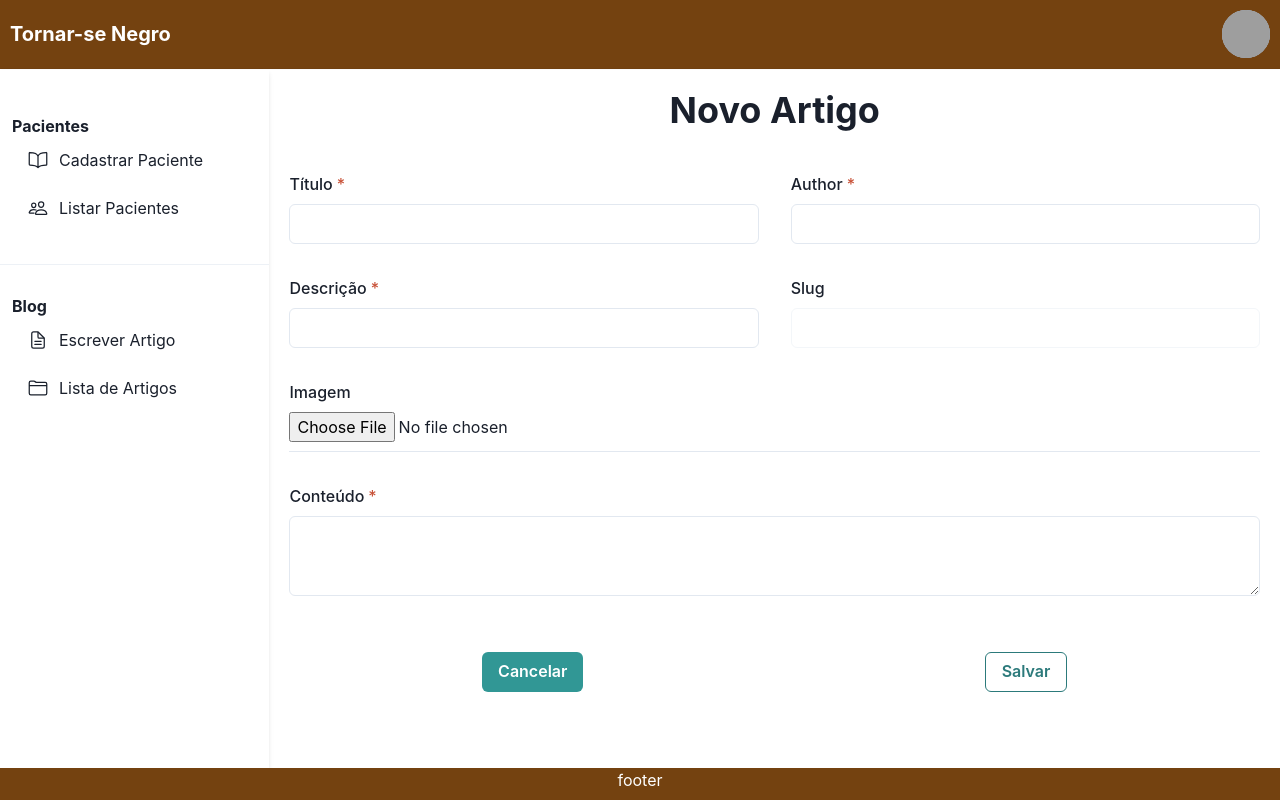
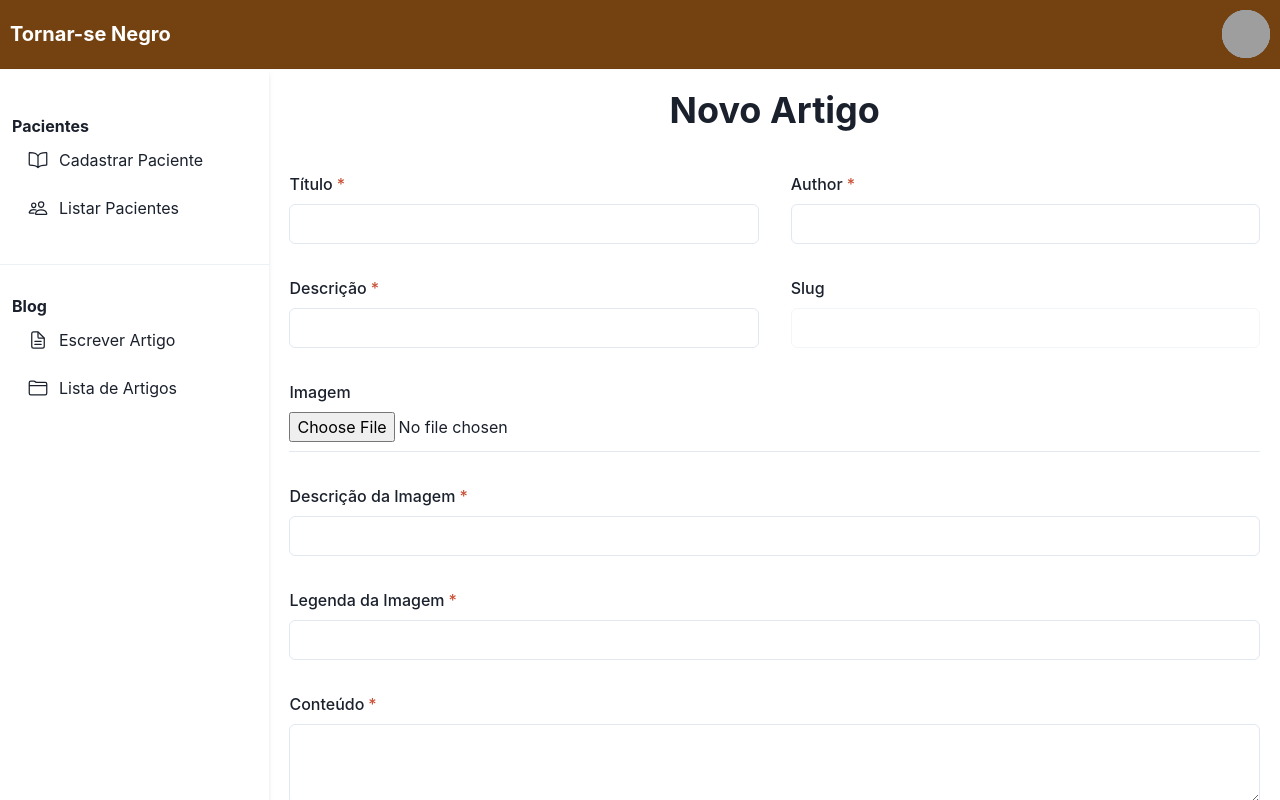
Before and after one commit to Marcosnto/kianda, a Next.js app: page /admin in a window 1280 px wide. Both pictures are taken after a click on the button "Escrever Artigo". Shown: the top 800 px of the page. Built offline with nearby package versions, Linux system fonts and the light colour scheme; grey boxes are pictures that could not be loaded.

Commit message:
feat: add fields: image description and image subtitle

```diff
--- a/src/components/CMS/Blog/Post/index.tsx
+++ b/src/components/CMS/Blog/Post/index.tsx
@@ -18,14 +18,15 @@ type Article = {
   content: string;
   slug: string;
   image: string;
+  imageDescription: string;
+  imageSub: string;
 };
 
 export default function Post() {
   const {
     register,
     handleSubmit,
-    watch,
-    formState: { errors, isSubmitting },
+    formState: { errors },
   } = useForm<Article>();
 
   const onSubmit: SubmitHandler<Article> = (data) => console.log(data);
@@ -115,6 +116,32 @@ export default function Post() {
             </FormErrorMessage>
           </FormControl>
 
+          <FormControl isInvalid={!!errors.imageDescription} isRequired>
+            <FormLabel htmlFor="imageDescription">
+              Descrição da Imagem
+            </FormLabel>
+
+            <Input
+              id="imageDescription"
+              type="text"
+              {...register("imageDescription")}
+            />
+
+            <FormErrorMessage>
+              {errors.imageDescription && errors.imageDescription.message}
+            </FormErrorMessage>
+          </FormControl>
+
+          <FormControl isInvalid={!!errors.imageSub} isRequired>
+            <FormLabel htmlFor="imageSub">Legenda da Imagem</FormLabel>
+
+            <Input id="imageSub" type="text" {...register("imageSub")} />
+
+            <FormErrorMessage>
+              {errors.imageSub && errors.imageSub.message}
+            </FormErrorMessage>
+          </FormControl>
+
           <FormControl isInvalid={!!errors.content} isRequired>
             <FormLabel htmlFor="content">Conteúdo</FormLabel>
 
```
